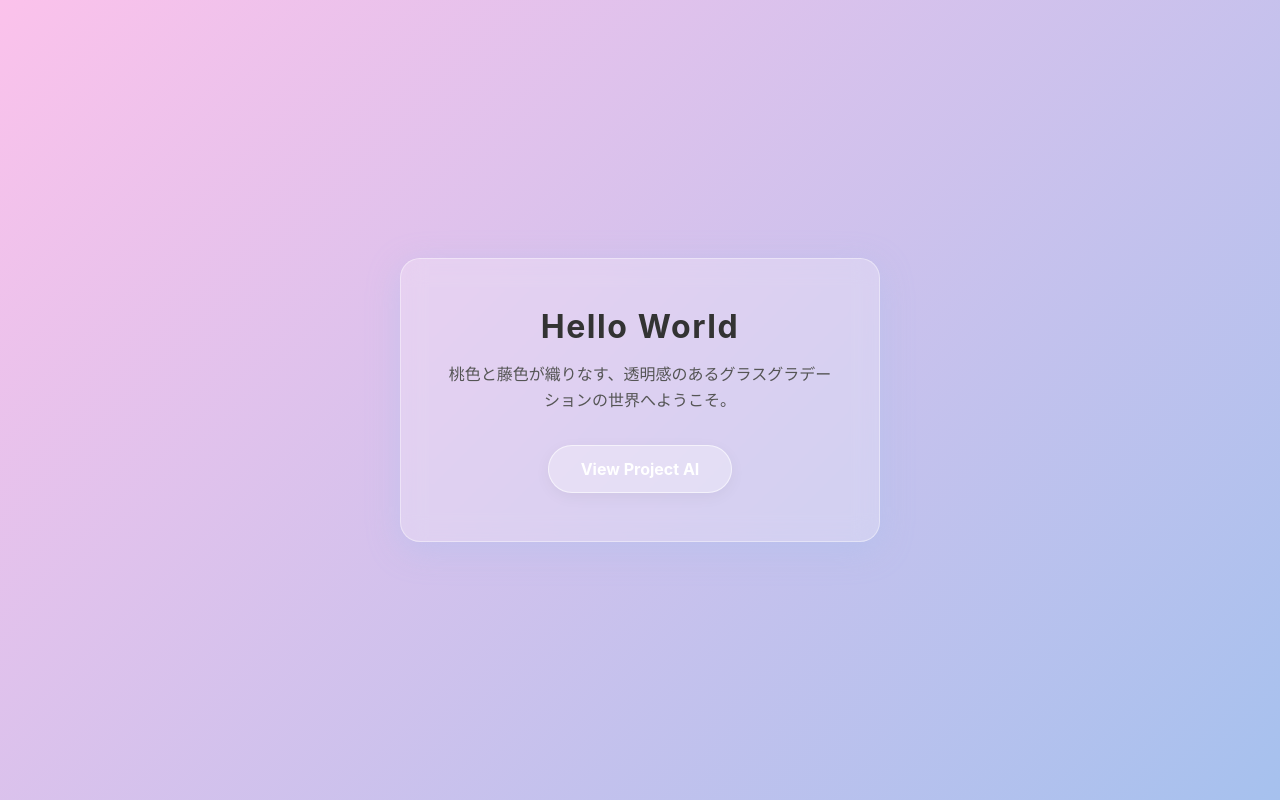
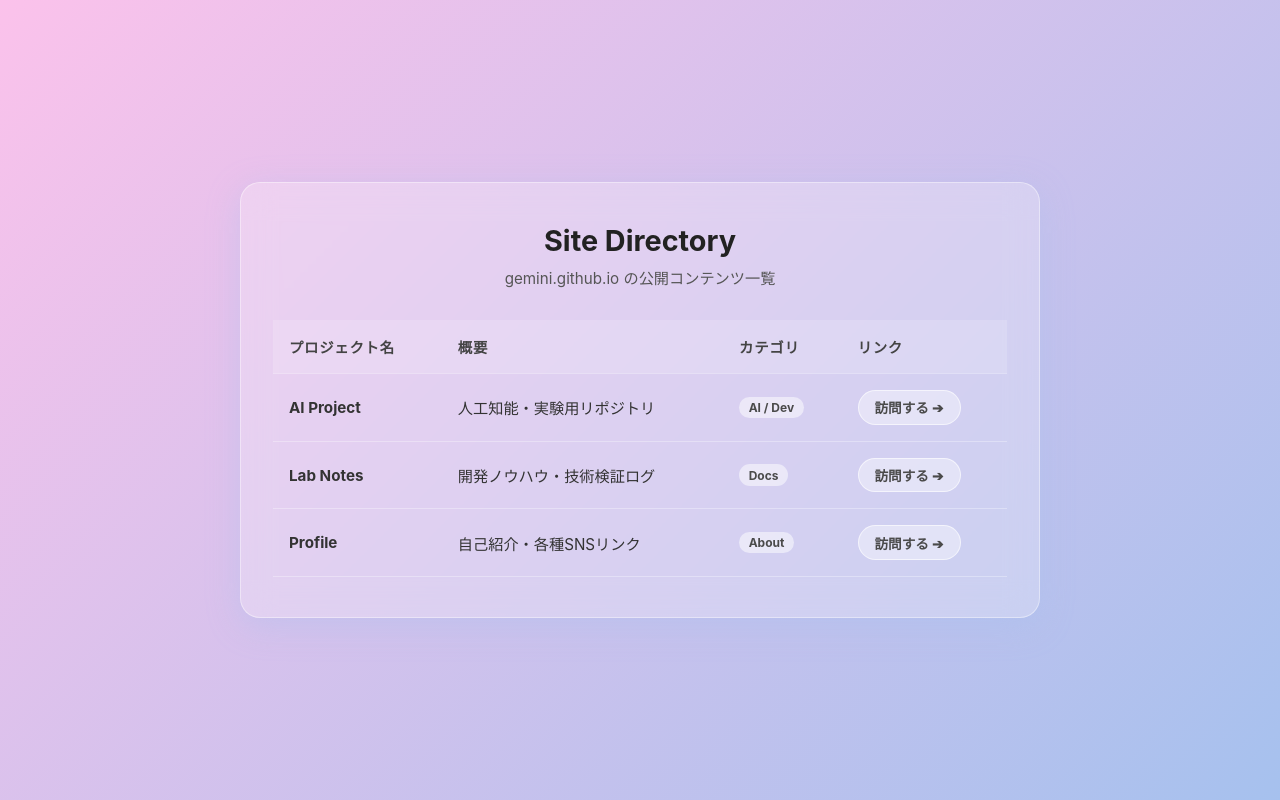
Before and after one commit to washio5757/washio5757.github.io, a plain HTML site: page index.html in a window 1280 px wide. Drawn offline with Linux system fonts and the light colour scheme.

Commit message:
Update index.html

```diff
--- a/index.html
+++ b/index.html
@@ -3,7 +3,7 @@
 <head>
   <meta charset="UTF-8">
   <meta name="viewport" content="width=device-width, initial-scale=1.0">
-  <title>Welcome</title>
+  <title>Portal - Repository Index</title>
   <style>
     * {
       box-sizing: border-box;
@@ -17,66 +17,142 @@
       justify-content: center;
       align-items: center;
       font-family: -apple-system, BlinkMacSystemFont, "Segoe UI", Roboto, sans-serif;
-      /* 桃色（#fbc2eb）から藤色（#a6c1ee）へのグラデーション背景 */
+      /* 桃色（#fbc2eb）から藤色（#a6c1ee）へのグラデーション */
       background: linear-gradient(135deg, #fbc2eb 0%, #a6c1ee 100%);
       background-attachment: fixed;
+      color: #333;
+      padding: 20px;
+    }
+
+    /* グラスモーフィズムカード容器 */
+    .glass-card {
+      background: rgba(255, 255, 255, 0.25);
+      backdrop-filter: blur(16px);
+      -webkit-backdrop-filter: blur(16px);
+      border: 1px solid rgba(255, 255, 255, 0.4);
+      border-radius: 20px;
+      padding: 2.5rem 2rem;
+      width: 100%;
+      max-width: 800px;
+      box-shadow: 0 8px 32px 0 rgba(166, 193, 238, 0.37);
+    }
+
+    h1 {
+      font-size: 1.8rem;
+      margin-bottom: 0.5rem;
+      color: #222;
+      text-align: center;
+    }
+
+    p.subtitle {
+      text-align: center;
+      font-size: 0.95rem;
+      color: #555;
+      margin-bottom: 2rem;
+    }
+
+    /* テーブルデザイン */
+    .table-container {
+      width: 100%;
+      overflow-x: auto;
+    }
+
+    table {
+      width: 100%;
+      border-collapse: collapse;
+      text-align: left;
+    }
+
+    th, td {
+      padding: 1rem;
+      border-bottom: 1px solid rgba(255, 255, 255, 0.3);
+    }
+
+    th {
+      font-size: 0.9rem;
+      text-transform: uppercase;
+      letter-spacing: 0.05em;
+      color: #444;
+      background: rgba(255, 255, 255, 0.15);
+    }
+
+    td {
+      font-size: 0.95rem;
+    }
+
+    tr:hover td {
+      background: rgba(255, 255, 255, 0.2);
+    }
+
+    /* タグ表示 */
+    .tag {
+      display: inline-block;
+      padding: 0.2rem 0.6rem;
+      border-radius: 12px;
+      font-size: 0.75rem;
+      font-weight: bold;
+      background: rgba(255, 255, 255, 0.5);
       color: #4a4a4a;
     }
 
-    /* グラスモーフィズム（すりガラス効果）のカード */
-    .glass-card {
-      background: rgba(255, 255, 255, 0.25);
-      backdrop-filter: blur(12px);
-      -webkit-backdrop-filter: blur(12px);
-      border: 1px solid rgba(255, 255, 255, 0.4);
-      border-radius: 20px;
-      padding: 3rem 2.5rem;
-      width: 90%;
-      max-width: 480px;
-      box-shadow: 0 8px 32px 0 rgba(166, 193, 238, 0.37);
-      text-align: center;
+    /* リンクボタン */
+    .link-btn {
+      display: inline-block;
+      padding: 0.4rem 1rem;
+      color: #4a4a4a;
+      background: rgba(255, 255, 255, 0.4);
+      border: 1px solid rgba(255, 255, 255, 0.6);
+      border-radius: 30px;
+      text-decoration: none;
+      font-size: 0.85rem;
+      font-weight: bold;
+      transition: all 0.2s ease;
     }
 
-    h1 {
-      font-size: 2rem;
-      margin-bottom: 1rem;
-      color: #333;
-      letter-spacing: 0.05em;
-    }
-
-    p {
-      font-size: 1rem;
-      line-height: 1.6;
-      margin-bottom: 2rem;
-      color: #555;
-    }
-
-    .btn {
-      display: inline-block;
-      padding: 0.8rem 2rem;
-      color: #fff;
-      background: rgba(255, 255, 255, 0.3);
-      border: 1px solid rgba(255, 255, 255, 0.6);
-      border-radius: 50px;
-      text-decoration: none;
-      font-weight: bold;
-      transition: all 0.3s ease;
-      box-shadow: 0 4px 15px rgba(0, 0, 0, 0.05);
-    }
-
-    .btn:hover {
-      background: rgba(255, 255, 255, 0.5);
-      transform: translateY(-2px);
-      box-shadow: 0 6px 20px rgba(0, 0, 0, 0.1);
+    .link-btn:hover {
+      background: rgba(255, 255, 255, 0.8);
+      transform: translateY(-1px);
     }
   </style>
 </head>
 <body>
 
   <main class="glass-card">
-    <h1>Hello World</h1>
-    <p>桃色と藤色が織りなす、透明感のあるグラスグラデーションの世界へようこそ。</p>
-    <a href="./ai/" class="btn">View Project AI</a>
+    <h1>Site Directory</h1>
+    <p class="subtitle">gemini.github.io の公開コンテンツ一覧</p>
+
+    <div class="table-container">
+      <table>
+        <thead>
+          <tr>
+            <th>プロジェクト名</th>
+            <th>概要</th>
+            <th>カテゴリ</th>
+            <th>リンク</th>
+          </tr>
+        </thead>
+        <tbody>
+          <tr>
+            <td><strong>AI Project</strong></td>
+            <td>人工知能・実験用リポジトリ</td>
+            <td><span class="tag">AI / Dev</span></td>
+            <td><a href="./ai/" class="link-btn">訪問する ➔</a></td>
+          </tr>
+          <tr>
+            <td><strong>Lab Notes</strong></td>
+            <td>開発ノウハウ・技術検証ログ</td>
+            <td><span class="tag">Docs</span></td>
+            <td><a href="./lab/" class="link-btn">訪問する ➔</a></td>
+          </tr>
+          <tr>
+            <td><strong>Profile</strong></td>
+            <td>自己紹介・各種SNSリンク</td>
+            <td><span class="tag">About</span></td>
+            <td><a href="./profile/" class="link-btn">訪問する ➔</a></td>
+          </tr>
+        </tbody>
+      </table>
+    </div>
   </main>
 
 </body>
```
